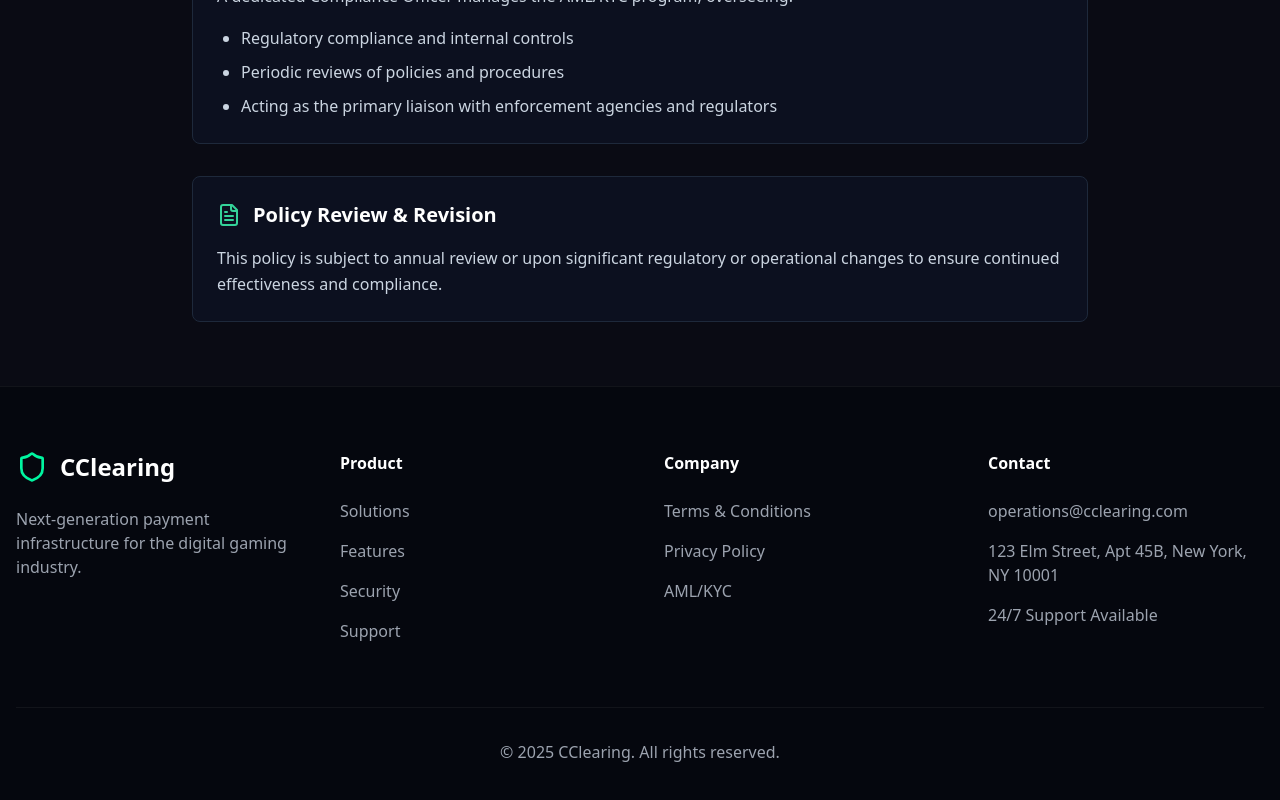
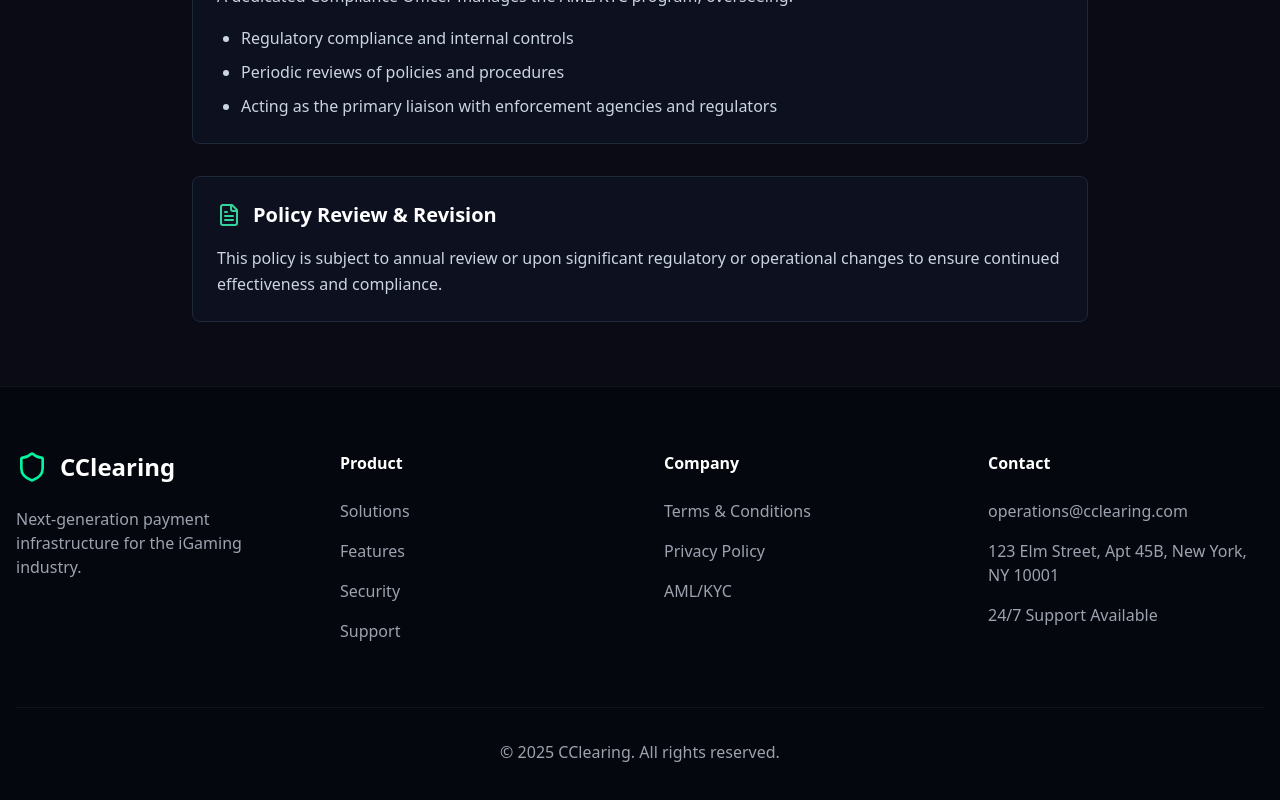
Before and after one commit to martinmiltonmartinez/cclearing, a React (Vite) app: page /aml in a window 1280 px wide. Shown: the part 2886-3686 px from the top of the page. Built offline with nearby package versions, Linux system fonts and the light colour scheme.

Commit message:
fix: fixed content

```diff
--- a/src/components/Footer.tsx
+++ b/src/components/Footer.tsx
@@ -46,7 +46,7 @@ const Footer = () => {
         <span className="text-2xl font-bold">CClearing</span>
        </div>
        <p className="text-gray-400">
-        Next-generation payment infrastructure for the digital gaming industry.
+        Next-generation payment infrastructure for the iGaming industry.
        </p>
       </div>
       {footerLinks.map((section, index) => (
--- a/src/pages/Home.tsx
+++ b/src/pages/Home.tsx
@@ -103,7 +103,7 @@ const Home = () => {
      <div className="max-w-4xl">
       <h1 className="text-5xl sm:text-6xl lg:text-7xl font-bold mb-8">
        Next-Gen Payment Infrastructure for
-       <span className="gradient-text block mt-2">Digital Gaming</span>
+       <span className="gradient-text block mt-2">iGaming</span>
       </h1>
       <p className="text-xl text-gray-400 mb-12 max-w-2xl">
        Powering seamless transactions for the world's most ambitious gaming
@@ -148,7 +148,7 @@ const Home = () => {
       </h2>
       <p className="text-gray-400 max-w-2xl mx-auto">
        Built for scale, designed for reliability, and optimized for the unique
-       needs of digital gaming platforms.
+       needs of iGaming platforms.
       </p>
      </div>
      <div className="grid md:grid-cols-3 gap-8">
```
